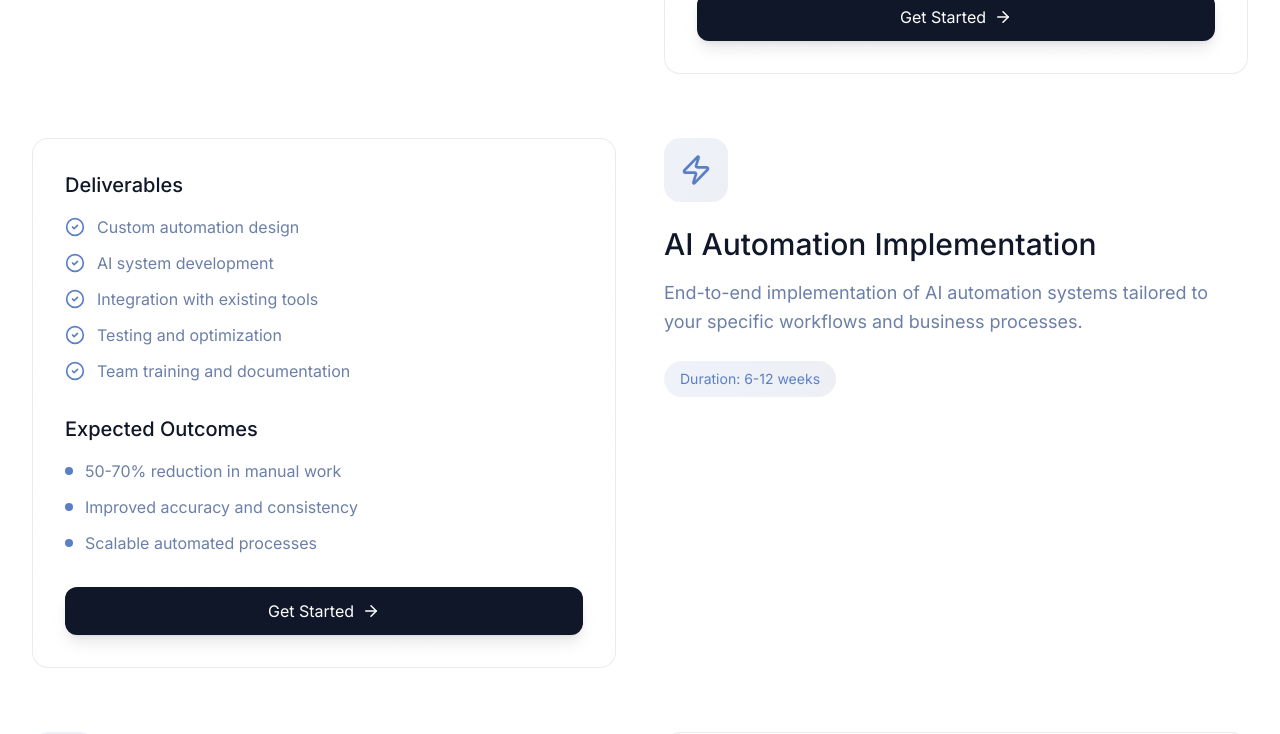
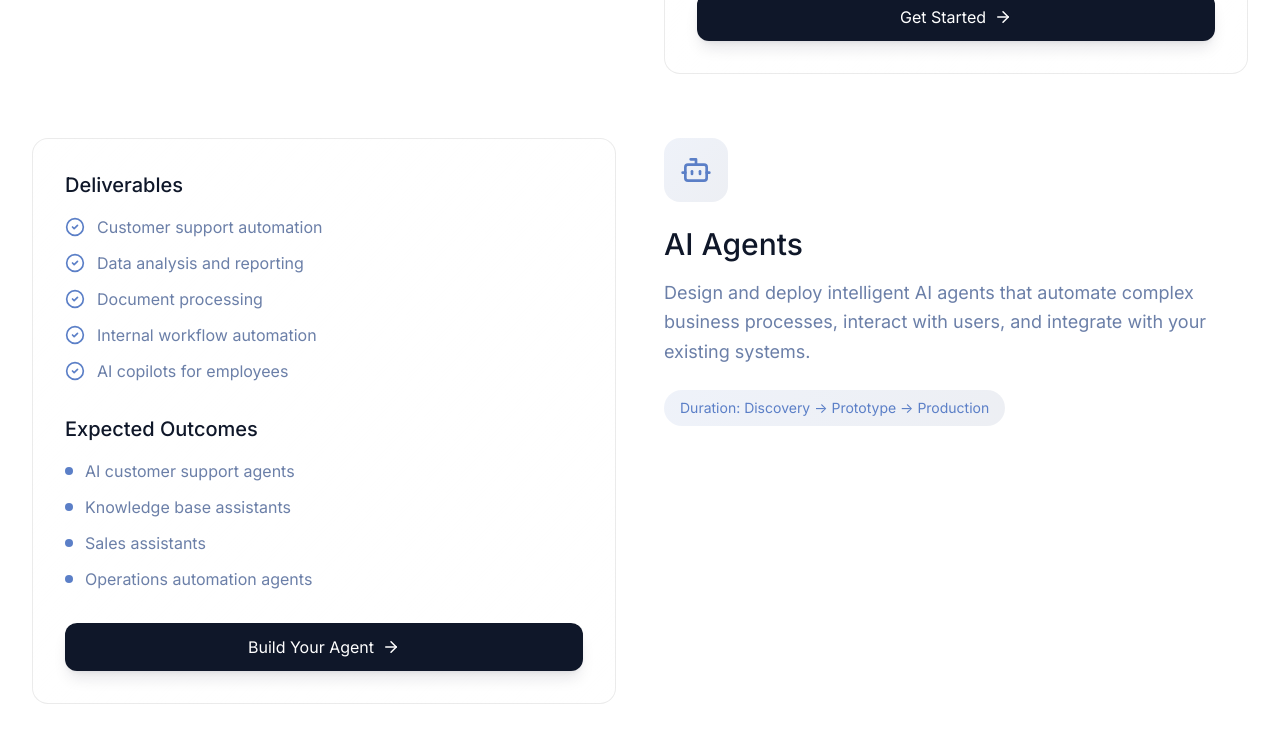
Before and after one commit to HamidJavaheri19/ez-digital-solutions-site, a React (Vite) app: page /services in a window 1280 px wide. Shown: the part 900-1634 px from the top of the page. Built offline with nearby package versions, Linux system fonts and the light colour scheme; no server answers.

Commit message:
AI Opportunity Scan add ai agent add

```diff
--- a/src/app/pages/Home.tsx
+++ b/src/app/pages/Home.tsx
@@ -205,11 +205,12 @@ export default function Home() {
             </p>
           </motion.div>
           <div className="grid grid-cols-1 md:grid-cols-2 lg:grid-cols-3 gap-7">
-            <ServiceCard icon={Bot} title="AI Agents" description="Build intelligent AI agents that handle complex tasks autonomously, from customer support to data analysis." delay={0} to="/services#ai-opportunity-scan" />
-            <ServiceCard icon={Workflow} title="AI Automation" description="Streamline operations with intelligent automation systems that reduce manual work and increase efficiency." delay={0.08} to="/services#ai-automation-implementation" />
-            <ServiceCard icon={Rocket} title="AI Product Development" description="Design and develop AI-powered products that deliver exceptional user experiences and business value." delay={0.16} to="/services#ai-product-mvp" />
-            <ServiceCard icon={Users} title="Startup Mentoring" description="Guide startups through technical challenges with expert mentoring and strategic AI implementation." delay={0.24} to="/services#startup-technical-mentoring" />
-            <ServiceCard icon={Building2} title="Enterprise Systems" description="Build scalable AI infrastructure for large organizations with robust security and compliance." delay={0.32} to="/services#enterprise-transformation" />
+            <ServiceCard icon={Search} title="AI Opportunity Scan" description="A structured 2–3 week engagement to identify high-impact AI opportunities in your business and create a clear implementation roadmap." delay={0} to="/services#ai-opportunity-scan" />
+            <ServiceCard icon={Bot} title="AI Agents" description="Design and deploy intelligent AI agents that automate complex business processes, interact with users, and integrate with your existing systems." delay={0.08} to="/services#ai-agents" />
+            <ServiceCard icon={Workflow} title="AI Automation" description="Streamline operations with intelligent automation systems that reduce manual work and increase efficiency." delay={0.16} to="/services#ai-automation-implementation" />
+            <ServiceCard icon={Rocket} title="AI Product Development" description="Design and develop AI-powered products that deliver exceptional user experiences and business value." delay={0.24} to="/services#ai-product-mvp" />
+            <ServiceCard icon={Users} title="Startup Mentoring" description="Guide startups through technical challenges with expert mentoring and strategic AI implementation." delay={0.32} to="/services#startup-technical-mentoring" />
+            <ServiceCard icon={Building2} title="Enterprise Systems" description="Build scalable AI infrastructure for large organizations with robust security and compliance." delay={0.4} to="/services#enterprise-transformation" />
           </div>
         </div>
       </section>
--- a/src/app/pages/Services.tsx
+++ b/src/app/pages/Services.tsx
@@ -1,5 +1,5 @@
 import { motion } from 'motion/react';
-import { Search, Zap, Rocket, Users, Building2, CheckCircle2, ArrowRight } from 'lucide-react';
+import { Search, Bot, Zap, Rocket, Users, Building2, CheckCircle2, ArrowRight } from 'lucide-react';
 import { CTASection } from '../components/CTASection';
 
 interface ServicePackage {
@@ -10,6 +10,7 @@ interface ServicePackage {
   deliverables: string[];
   outcomes: string[];
   duration: string;
+  ctaText?: string;
 }
 
 const services: ServicePackage[] = [
@@ -31,6 +32,27 @@ const services: ServicePackage[] = [
       'Strategic implementation plan'
     ],
     duration: '2-3 weeks'
+  },
+  {
+    id: 'ai-agents',
+    icon: Bot,
+    title: 'AI Agents',
+    description: 'Design and deploy intelligent AI agents that automate complex business processes, interact with users, and integrate with your existing systems.',
+    deliverables: [
+      'Customer support automation',
+      'Data analysis and reporting',
+      'Document processing',
+      'Internal workflow automation',
+      'AI copilots for employees'
+    ],
+    outcomes: [
+      'AI customer support agents',
+      'Knowledge base assistants',
+      'Sales assistants',
+      'Operations automation agents'
+    ],
+    duration: 'Discovery → Prototype → Production',
+    ctaText: 'Build Your Agent'
   },
   {
     id: 'ai-automation-implementation',
@@ -207,7 +229,7 @@ export default function Services() {
                       rel="noopener noreferrer"
                       className="w-full flex items-center justify-center gap-2 px-6 py-3 bg-[#0f1729] text-white rounded-xl hover:bg-[#1a2238] transition-all duration-200 shadow-lg shadow-[#0f1729]/10 hover:shadow-xl hover:shadow-[#0f1729]/20 group"
                     >
-                      Get Started
+                      {service.ctaText || 'Get Started'}
                       <ArrowRight size={18} className="group-hover:translate-x-1 transition-transform" />
                     </a>
                   </div>
```
